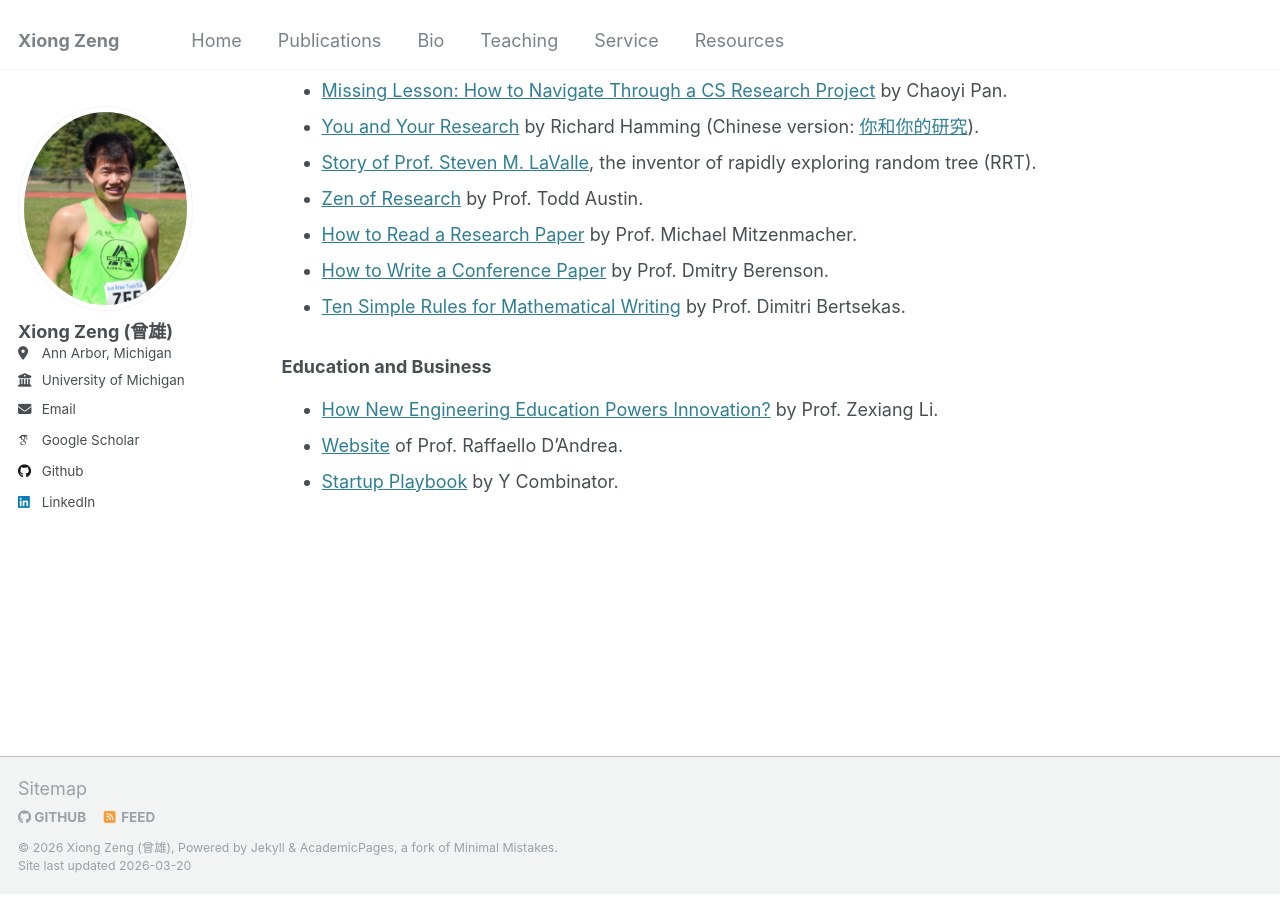
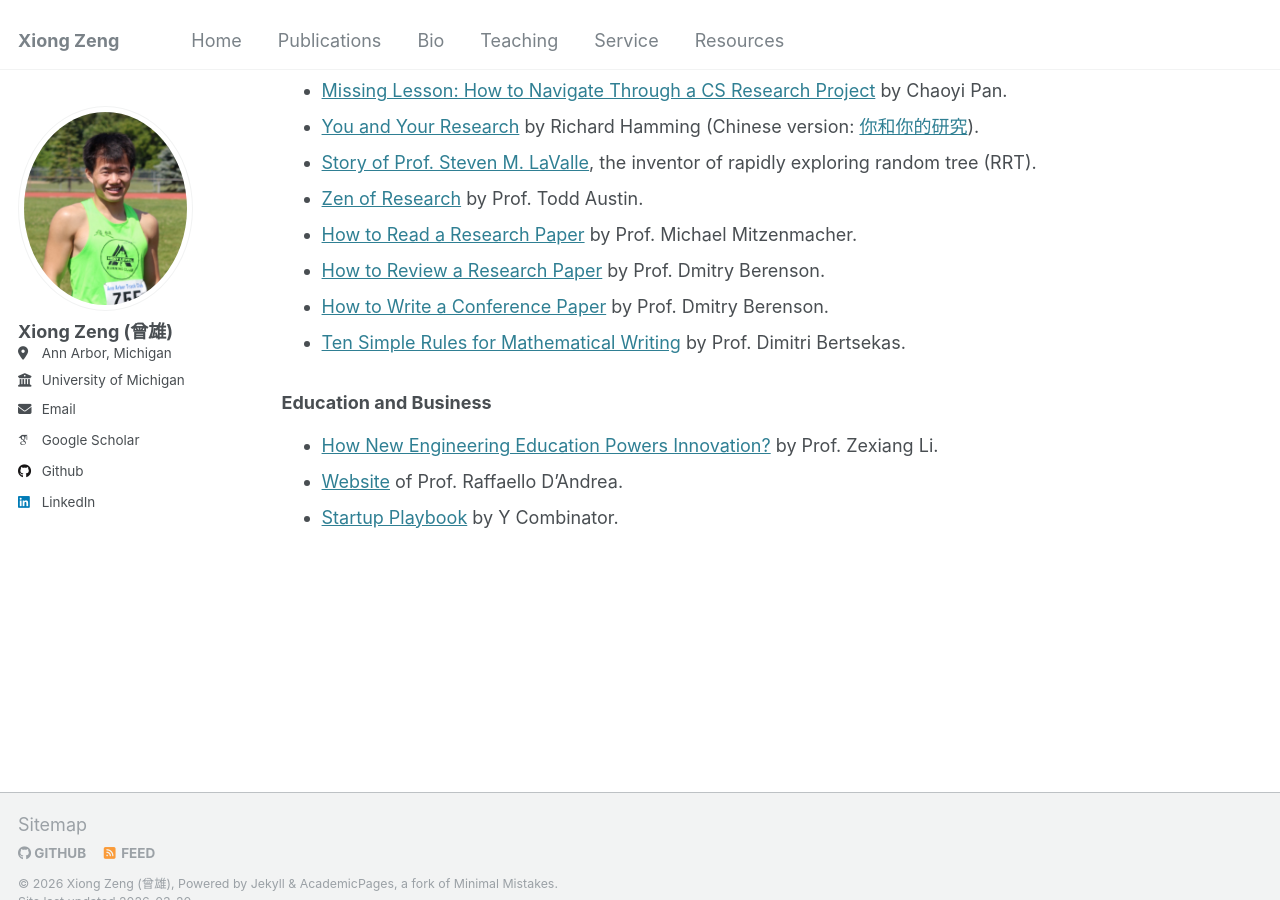
Before and after one commit to zengxiong111/zengxiong.github.io, a Jekyll site: the page built from _pages/resources.md, in a window 1280 px wide and 900 px high, scrolled down 477 px. Built offline with Jekyll 4.4.1, drawn with Linux system fonts in a browser that asks for light colours; some web fonts are replaced.

Commit message:
Update resources.md

```diff
--- a/_pages/resources.md
+++ b/_pages/resources.md
@@ -25,6 +25,7 @@ author_profile: true
 - [Story of Prof. Steven M. LaValle](https://lavalle.pl/bio.html), the inventor of rapidly exploring random tree (RRT).
 - [Zen of Research](https://www.linkedin.com/feed/update/urn:li:activity:7198555643308314624/) by Prof. Todd Austin.
 - [How to Read a Research Paper](https://www.eecs.harvard.edu/~michaelm/postscripts/ReadPaper.pdf) by Prof. Michael Mitzenmacher.
+- [How to Review a Research Paper](https://docs.google.com/document/u/1/d/e/2PACX-1vSLbmgWTApiS7ejoxgAnEdftRy8_ZfVtYUoYwFtKBeyk8l4OIPH0QdFa6NvU3dXG8ptHHe02w6fJYba/pub) by Prof. Dmitry Berenson.
 - [How to Write a Conference Paper](https://docs.google.com/document/u/1/d/1_q-gOj2v06kOq1NHeZXWr2gBwEephvOcpCewSYSmMwc/pub) by Prof. Dmitry Berenson.
 - [Ten Simple Rules for Mathematical Writing](https://www.mit.edu/~dimitrib/Ten_Rules.html) by Prof. Dimitri Bertsekas.
 
```
